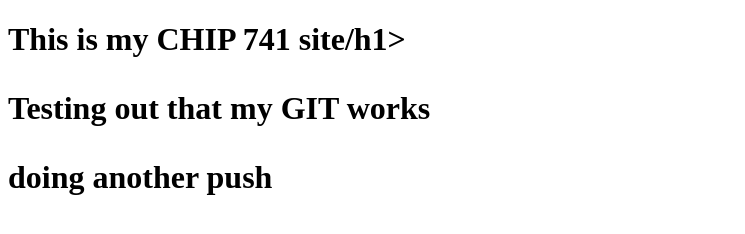
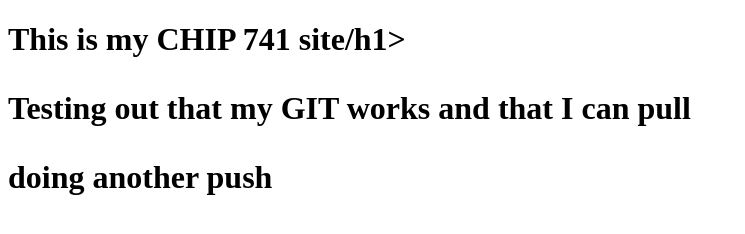
Before and after one commit to hafsah-t/chip741, a plain HTML site: page index.html in a window 1280 px wide. Shown: the whole page, without its empty margins (0-745 px from the left). Drawn offline with Linux system fonts and the light colour scheme.

Commit message:
Update paragraph text in index.html

```diff
--- a/index.html
+++ b/index.html
@@ -6,7 +6,7 @@
   </head>
   <body>
     <h1>This is my CHIP 741 site/h1>
-    <p>Testing out that my GIT works</p>
+    <p>Testing out that my GIT works and that I can pull</p>
     <p> doing another push</p>
   </body>
 </html>
```
